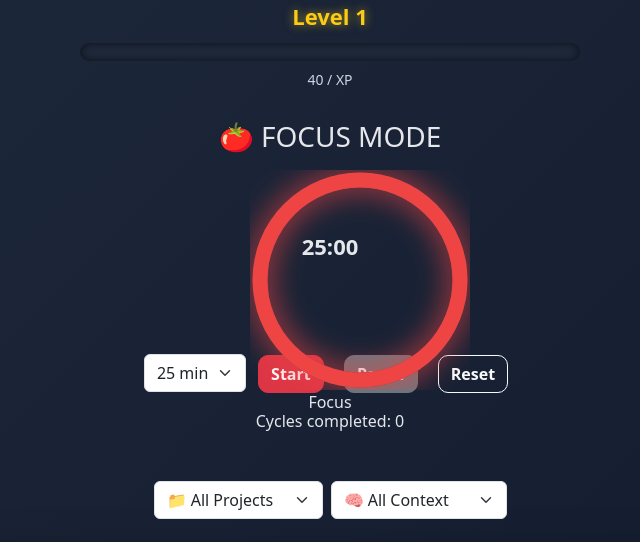
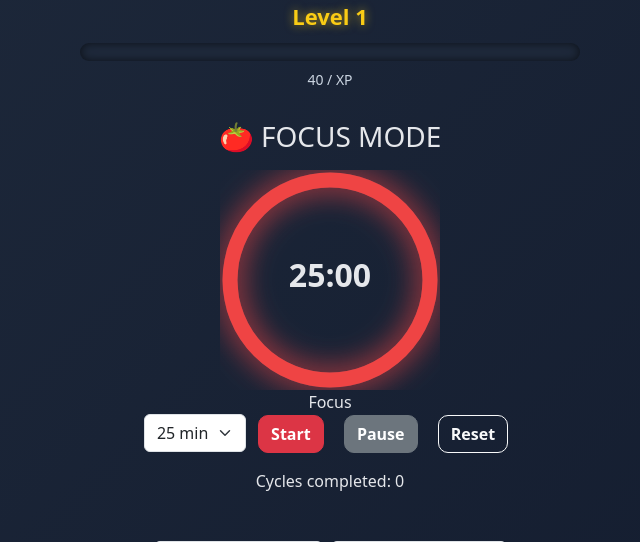
Before and after one commit to Ramirofordev/Agile-Project, a Flask app: page / in a window 1280 px wide. Shown: the part 56-598 px from the top of the page, without its empty margins (310-950 px from the left). Run offline with Flask 3, Linux system fonts and the light colour scheme; a user stored in the database is signed in; data comes from the database, SQL or seed files in the repository.

Commit message:
changes in style

```diff
--- a/static/style.css
+++ b/static/style.css
@@ -389,8 +389,8 @@ body {
 
 .pomodoro-container {
     position:relative;
-    width:160px;
-    height:160px;
+    width:220px;
+    height:220px;
     margin:0 auto;
 }
 
@@ -415,7 +415,7 @@ body {
     top:50%;
     left:50%;
     transform:translate(-50%,-60%);
-    font-size:22px;
+    font-size:32px;
     font-weight:bold;
 }
 
```
